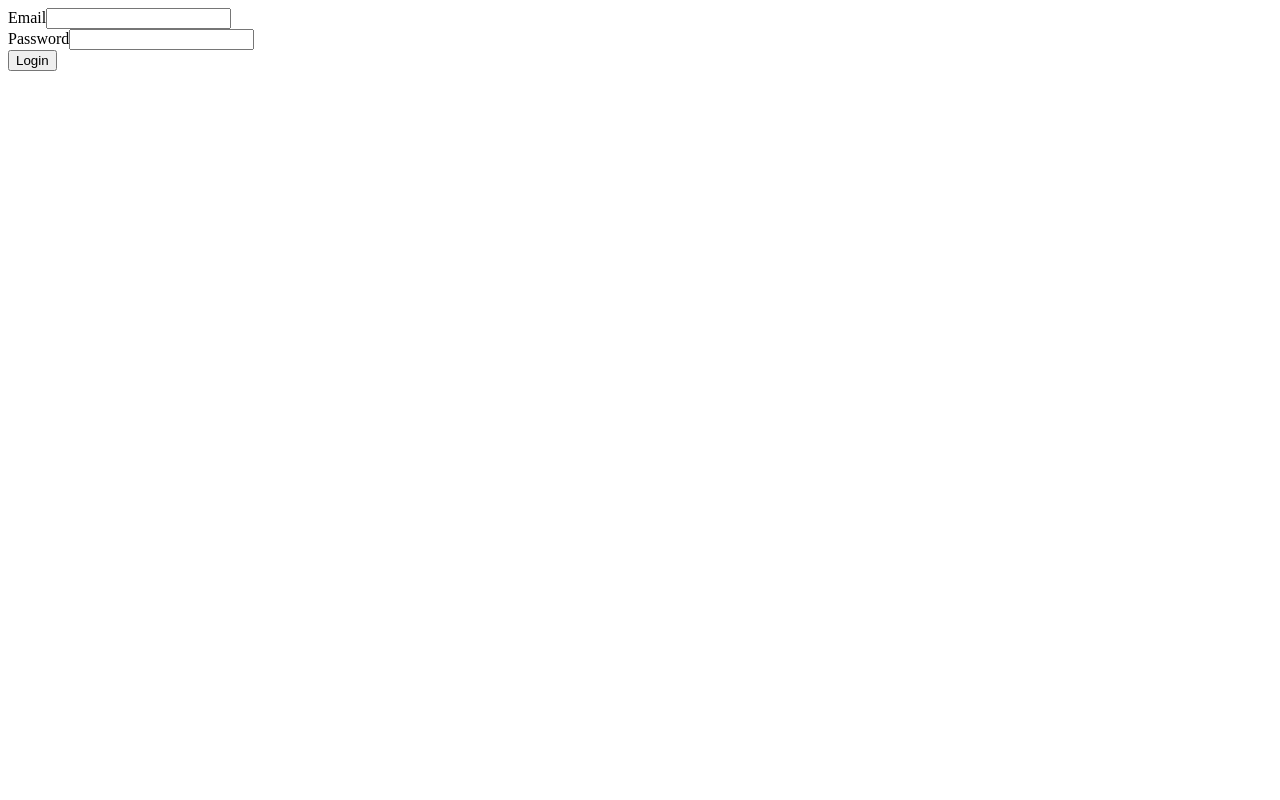
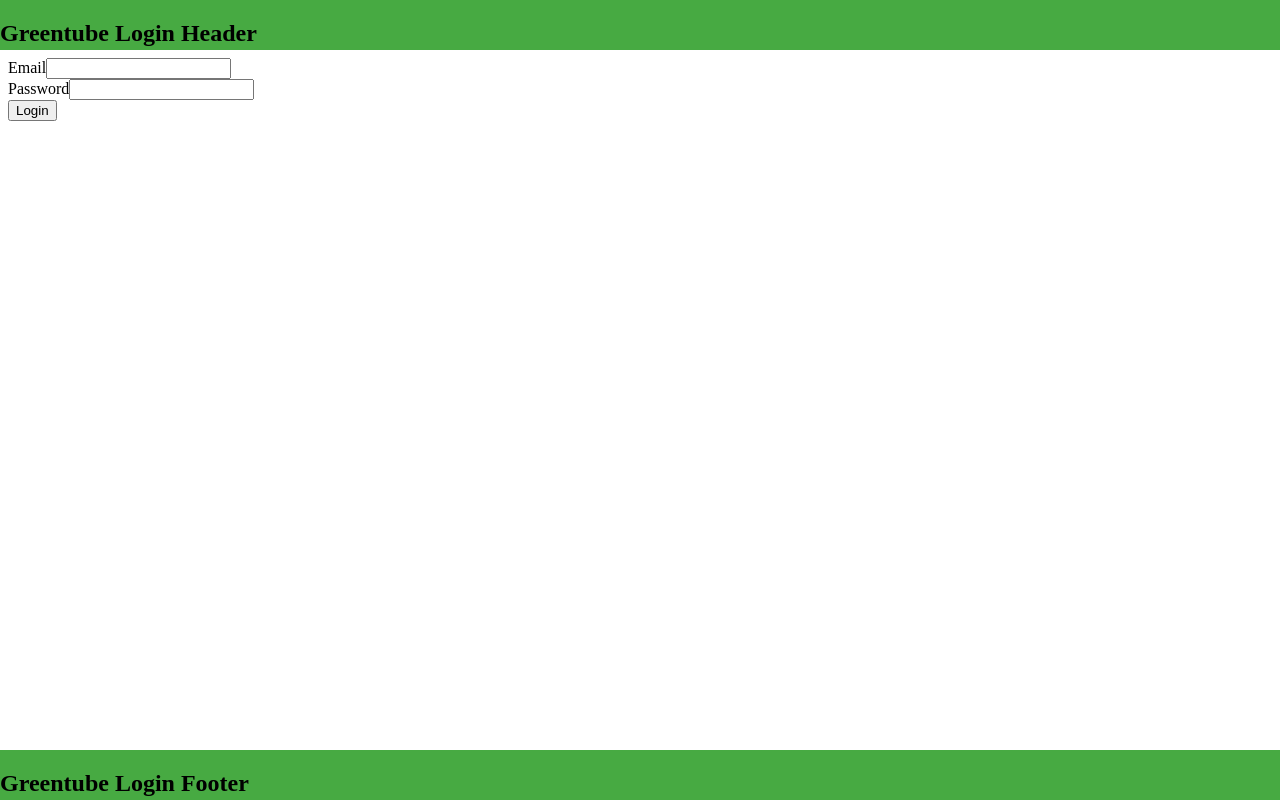
Before and after one commit to sanzmiguel/GreentubePart2, an Angular app: page / in a window 1280 px wide. Built offline with nearby package versions, Linux system fonts and the light colour scheme.

Commit message:
Adding form and changing CSS

```diff
--- a/src/app/app.component.ts
+++ b/src/app/app.component.ts
@@ -6,5 +6,12 @@
   styleUrls: ['./app.component.css']
 })
 export class AppComponent {
-  title = 'app works!';
+
+  email: string;
+  password: string;
+
+  onSubmit(){
+
+  }
+
 }
--- a/src/index.html
+++ b/src/index.html
@@ -9,6 +9,12 @@
   <link rel="icon" type="image/x-icon" href="favicon.ico">
 </head>
 <body>
+  <header>
+    <h2>Greentube Login Header</h2>
+  </header>
   <app-root>Loading...</app-root>
+  <footer>
+    <h2>Greentube Login Footer</h2>
+  </footer>
 </body>
 </html>
--- a/src/styles.css
+++ b/src/styles.css
@@ -1 +1,27 @@
 /* You can add global styles to this file, and also import other style files */
+header{
+    background-color: #47aa42;
+    position: fixed;
+    height: 50px;
+    top: 0px;
+    left: 0px;
+    right: 0px;
+    width: 100%;
+    z-index: 100;
+}
+
+footer{
+    background-color: #47aa42;
+    position: fixed;
+    height: 50px;
+    bottom: 0px;
+    left: 0px;
+    right: 0px;
+    width: 100%;
+    margin-bottom: 0px;
+}
+
+app-root{
+    margin-top: 50px;
+    position: absolute;
+}
```
